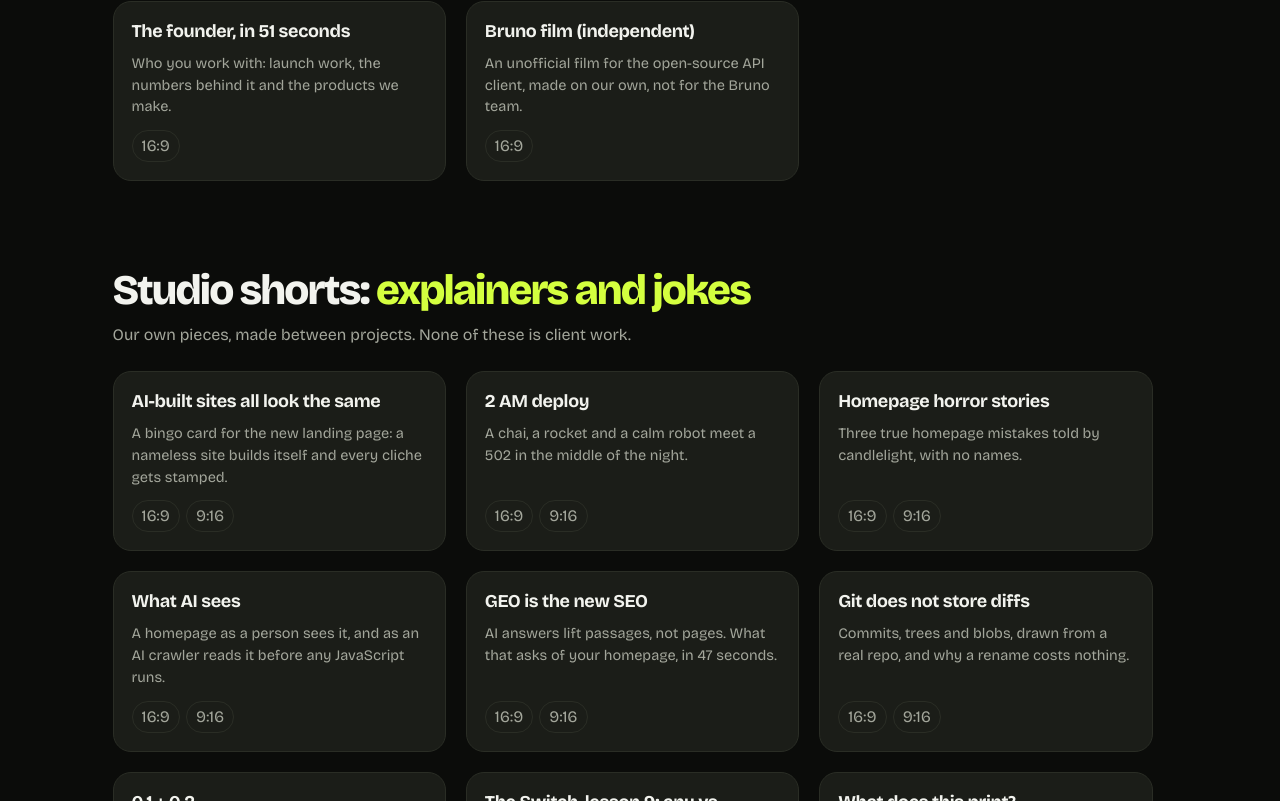
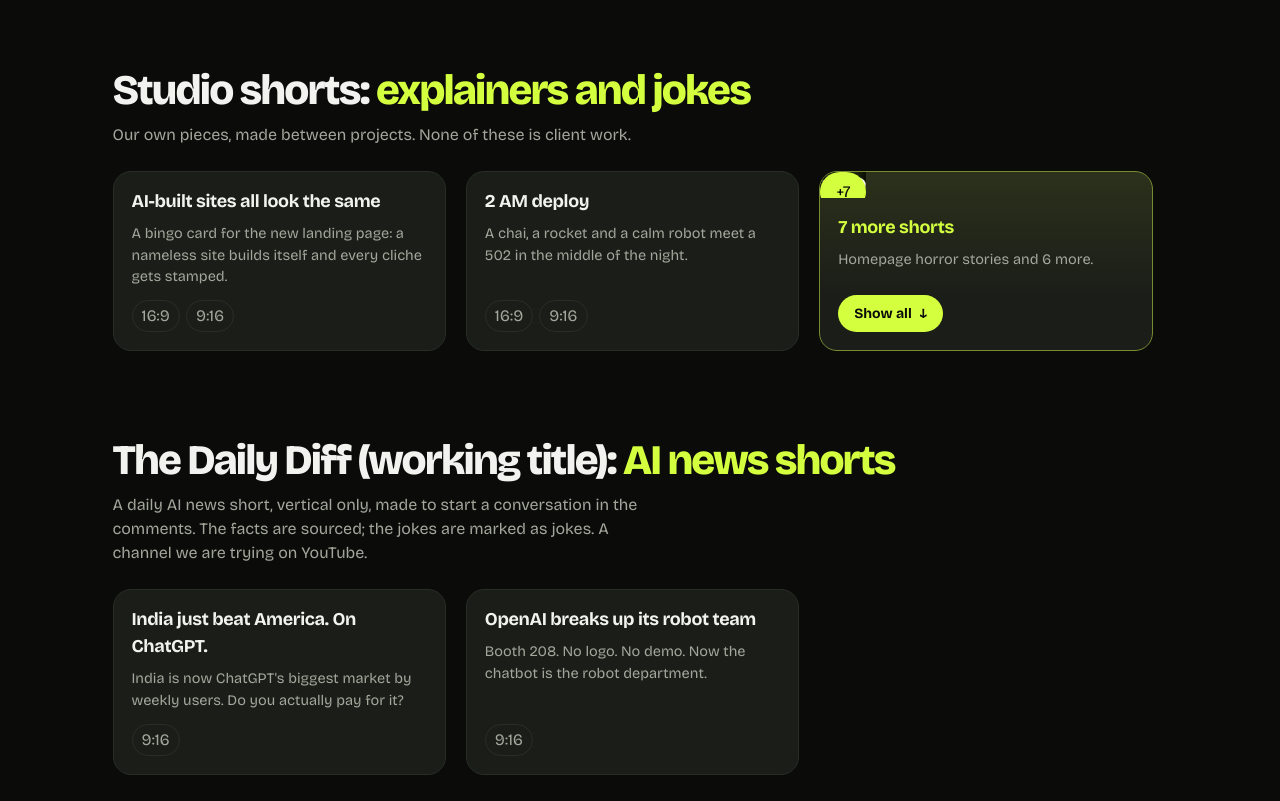
Before and after one commit to verastack-labs/verastack-labs.github.io, a Next.js app: page /films in a window 1280 px wide. Shown: the part 1839-2640 px from the top of the page. Built offline with nearby package versions, Linux system fonts and the light colour scheme.

Commit message:
feat(films): fold each section behind a show-more card (#210)

```diff
--- a/src/app/films/films.module.css
+++ b/src/app/films/films.module.css
@@ -120,6 +120,30 @@
 .cardText > span:not(.formats) { font-size: 14.5px; line-height: 1.5; color: var(--muted); }
 .formats { margin-top: auto; padding-top: 4px; }
 
+/* The card that opens the rest of a section: the next posters fanned out, and the count. */
+.fan { display: grid; place-items: center; background: radial-gradient(120% 100% at 50% 0%, color-mix(in srgb, var(--signal) 14%, var(--surface)), #000 75%); }
+.fan img { position: absolute; inset: auto; top: 14%; left: 50%; width: auto; height: 72%; aspect-ratio: 16 / 9; object-fit: cover; border-radius: 10px; border: 1px solid var(--line); box-shadow: 0 14px 30px -12px rgba(0, 0, 0, 0.8);
+  transform: translateX(calc(-50% + (var(--i) - 1) * 26%)) rotate(calc((var(--i) - 1) * 6deg)) scale(calc(1 - var(--i) * 0.04)); z-index: calc(3 - var(--i));
+  transition: transform 0.5s cubic-bezier(0.16, 1, 0.3, 1); }
+.fan img[data-portrait] { aspect-ratio: 9 / 16; }
+.cardButton:hover .fan img { transform: translateX(calc(-50% + (var(--i) - 1) * 34%)) rotate(calc((var(--i) - 1) * 9deg)) scale(calc(1 - var(--i) * 0.04)); }
+.fanCount { position: relative; z-index: 4; padding: 8px 16px; border-radius: 999px; background: var(--signal); color: var(--ink); font: 700 20px var(--font-mono); letter-spacing: -0.02em; box-shadow: 0 10px 30px -10px rgba(212, 255, 63, 0.6); }
+/* It reads as a call to action, not one more film: lime-edged at rest, with a filled lime button. */
+.moreCard .cardButton { border-color: color-mix(in srgb, var(--signal) 45%, var(--line)); background: linear-gradient(180deg, color-mix(in srgb, var(--signal) 9%, var(--surface)), var(--surface) 70%); }
+.moreCard .cardText b { color: var(--signal); }
+.moreGo { align-self: flex-start; display: inline-flex; align-items: center; gap: 8px; margin-top: auto; padding: 10px 16px; border-radius: 999px; background: var(--signal); color: var(--ink) !important; font: 700 14px var(--font-body) !important; transition: box-shadow 0.3s; }
+.cardButton:hover .moreGo, .cardButton:focus-visible .moreGo { box-shadow: 0 8px 24px -8px rgba(212, 255, 63, 0.7); }
+.moreGo span { display: inline-block; transition: transform 0.3s; }
+.cardButton:hover .moreGo span { transform: translateY(3px); }
+/* Films the card opened rise in one after another. */
+.card[data-reveal] { animation: reveal 0.6s cubic-bezier(0.16, 1, 0.3, 1) both; animation-delay: calc(var(--i) * 60ms); }
+@keyframes reveal { from { opacity: 0; transform: translateY(18px); } }
+@media (prefers-reduced-motion: reduce) {
+  .card[data-reveal] { animation: none; }
+  .fan img, .moreGo span { transition: none; }
+}
+:root[data-motion='static'] .card[data-reveal] { animation: none; }
+
 /* ---------- How a film gets made, and questions ---------- */
 .block { margin-top: 88px; }
 .h2 { margin: 0 0 24px; font-weight: 800; font-size: clamp(28px, 3.4vw, 42px); line-height: 1; letter-spacing: -0.045em; }
--- a/src/app/films/gallery.tsx
+++ b/src/app/films/gallery.tsx
@@ -1,6 +1,6 @@
 'use client'
 
-import { useRef, useState } from 'react'
+import { useEffect, useRef, useState, type CSSProperties } from 'react'
 import { FilmCuts, FilmPair } from '@/components/film-player/film-pair'
 import { FilmPlayer } from '@/components/film-player/film-player'
 import { allFilms, channels, films, shorts, studioFilm, type FilmEntry } from '@/data/films'
@@ -9,7 +9,7 @@ import styles from '@/app/films/films.module.css'
 
 // One card in the grid. On a mouse, hovering plays a few silent seconds of the film itself; the file
 // only starts loading then. Touch screens and reduced motion get the poster alone.
-function Card({ film, onPick }: { film: FilmEntry; onPick: (f: FilmEntry) => void }) {
+function Card({ film, onPick, reveal }: { film: FilmEntry; onPick: (f: FilmEntry) => void; reveal?: number }) {
   const preview = useRef<HTMLVideoElement>(null)
   const [hot, setHot] = useState(false)
   const canPreview = () =>
@@ -32,7 +32,13 @@ function Card({ film, onPick }: { film: FilmEntry; onPick: (f: FilmEntry) => voi
   }
 
   return (
-    <li className={styles.card} data-hot={hot || undefined} data-portrait={film.portrait || undefined}>
+    <li
+      className={styles.card}
+      data-hot={hot || undefined}
+      data-portrait={film.portrait || undefined}
+      data-reveal={reveal !== undefined || undefined}
+      style={reveal !== undefined ? ({ '--i': reveal } as CSSProperties) : undefined}
+    >
       <button type="button" className={styles.cardButton} onClick={() => onPick(film)} onPointerEnter={start} onPointerLeave={stop} onFocus={start} onBlur={stop}>
         <span className={styles.thumb}>
           {film.portrait && <span className={styles.backdrop} style={{ backgroundImage: `url(${film.poster})` }} aria-hidden="true" />}
@@ -58,6 +64,58 @@ function Card({ film, onPick }: { film: FilmEntry; onPick: (f: FilmEntry) => voi
         <span className="sr-only">, play this film</span>
       </button>
     </li>
+  )
+}
+
+// A section's grid: the first few films, then a card that opens the rest. The first section shows
+// more before it folds; later ones fold after a single row. A lone extra film is shown, not folded.
+function Shelf({ list, show, what, onPick }: { list: FilmEntry[]; show: number; what: string; onPick: (f: FilmEntry) => void }) {
+  const [open, setOpen] = useState(false)
+  const grid = useRef<HTMLUListElement>(null)
+  const folds = !open && list.length > show + 1
+  const shown = folds ? list.slice(0, show) : list
+  const rest = list.slice(show)
+
+  const opened = useRef(false)
+  const expand = () => {
+    opened.current = true
+    setOpen(true)
+  }
+  // After the card opens the rest, focus lands on the first film that was hidden.
+  useEffect(() => {
+    if (!open || !opened.current) return
+    opened.current = false
+    grid.current?.querySelectorAll<HTMLButtonElement>('button')[show]?.focus({ preventScroll: true })
+  }, [open, show])
+
+  return (
+    <ul ref={grid} className={styles.grid}>
+      {shown.map((f, i) => (
+        <Card key={f.id} film={f} onPick={onPick} reveal={open && i >= show ? i - show : undefined} />
+      ))}
+      {folds && (
+        <li className={`${styles.card} ${styles.moreCard}`}>
+          <button type="button" className={styles.cardButton} onClick={expand} aria-label={`Show ${rest.length} more ${what}`}>
+            <span className={`${styles.thumb} ${styles.fan}`} aria-hidden="true">
+              {rest.slice(0, 3).map((f, i) => (
+                // eslint-disable-next-line @next/next/no-img-element -- static export, no image optimiser
+                <img key={f.id} src={f.poster} alt="" loading="lazy" decoding="async" data-portrait={f.portrait || undefined} style={{ '--i': i } as CSSProperties} />
+              ))}
+              <span className={styles.fanCount}>+{rest.length}</span>
+            </span>
+            <span className={styles.cardText}>
+              <b>
+                {rest.length} more {what}
+              </b>
+              <span>
+                {rest[0].title} and {rest.length - 1} more.
+              </span>
+              <span className={styles.moreGo}>Show all <span aria-hidden="true">↓</span></span>
+            </span>
+          </button>
+        </li>
+      )}
+    </ul>
   )
 }
 
@@ -129,13 +187,7 @@ export function FilmsGallery() {
         <h2 id="more-title" className={styles.h2}>
           More films <em>we&apos;ve made</em>
         </h2>
-        <ul className={styles.grid}>
-          {[studioFilm, ...films]
-            .filter((f) => f.id !== current.id)
-            .map((f) => (
-              <Card key={f.id} film={f} onPick={pick} />
-            ))}
-        </ul>
+        <Shelf list={[studioFilm, ...films].filter((f) => f.id !== current.id)} show={5} what="films" onPick={pick} />
       </section>
 
       <section className={styles.more} aria-labelledby="shorts-title">
@@ -143,13 +195,7 @@ export function FilmsGallery() {
           Studio shorts: <em>explainers and jokes</em>
         </h2>
         <p className={styles.moreLine}>Our own pieces, made between projects. None of these is client work.</p>
-        <ul className={styles.grid}>
-          {shorts
-            .filter((f) => f.id !== current.id)
-            .map((f) => (
-              <Card key={f.id} film={f} onPick={pick} />
-            ))}
-        </ul>
+        <Shelf list={shorts.filter((f) => f.id !== current.id)} show={2} what="shorts" onPick={pick} />
       </section>
 
       {channels.map((c) => (
@@ -158,13 +204,7 @@ export function FilmsGallery() {
             {c.name}: <em>{c.kind}</em>
           </h2>
           <p className={styles.moreLine}>{c.line}</p>
-          <ul className={styles.grid}>
-            {c.films
-              .filter((f) => f.id !== current.id)
-              .map((f) => (
-                <Card key={f.id} film={f} onPick={pick} />
-              ))}
-          </ul>
+          <Shelf list={c.films.filter((f) => f.id !== current.id)} show={2} what="episodes" onPick={pick} />
         </section>
       ))}
     </>
```
Also changed, not shown: 1 other file (tests, documents, lock files or other folders).
